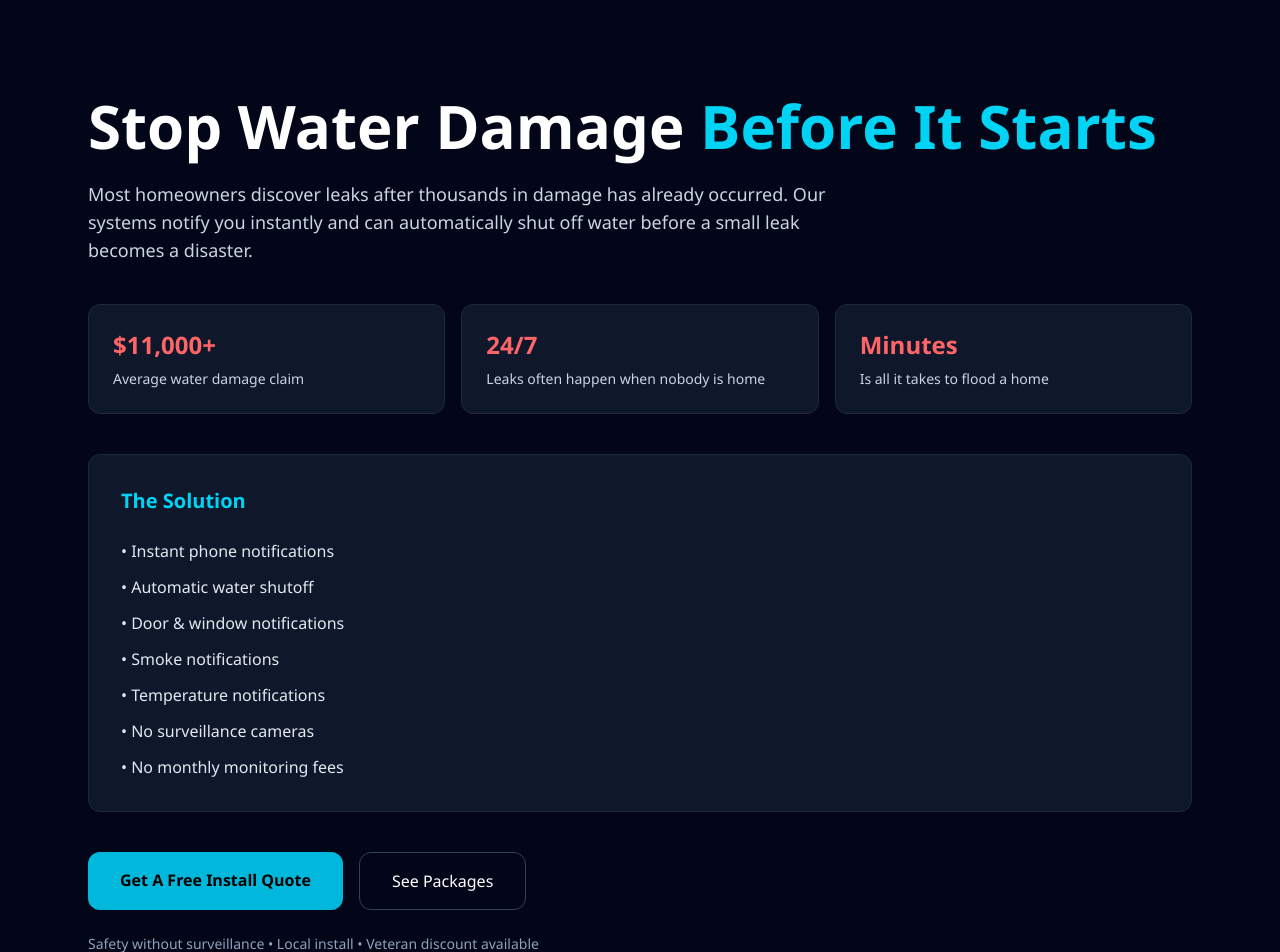
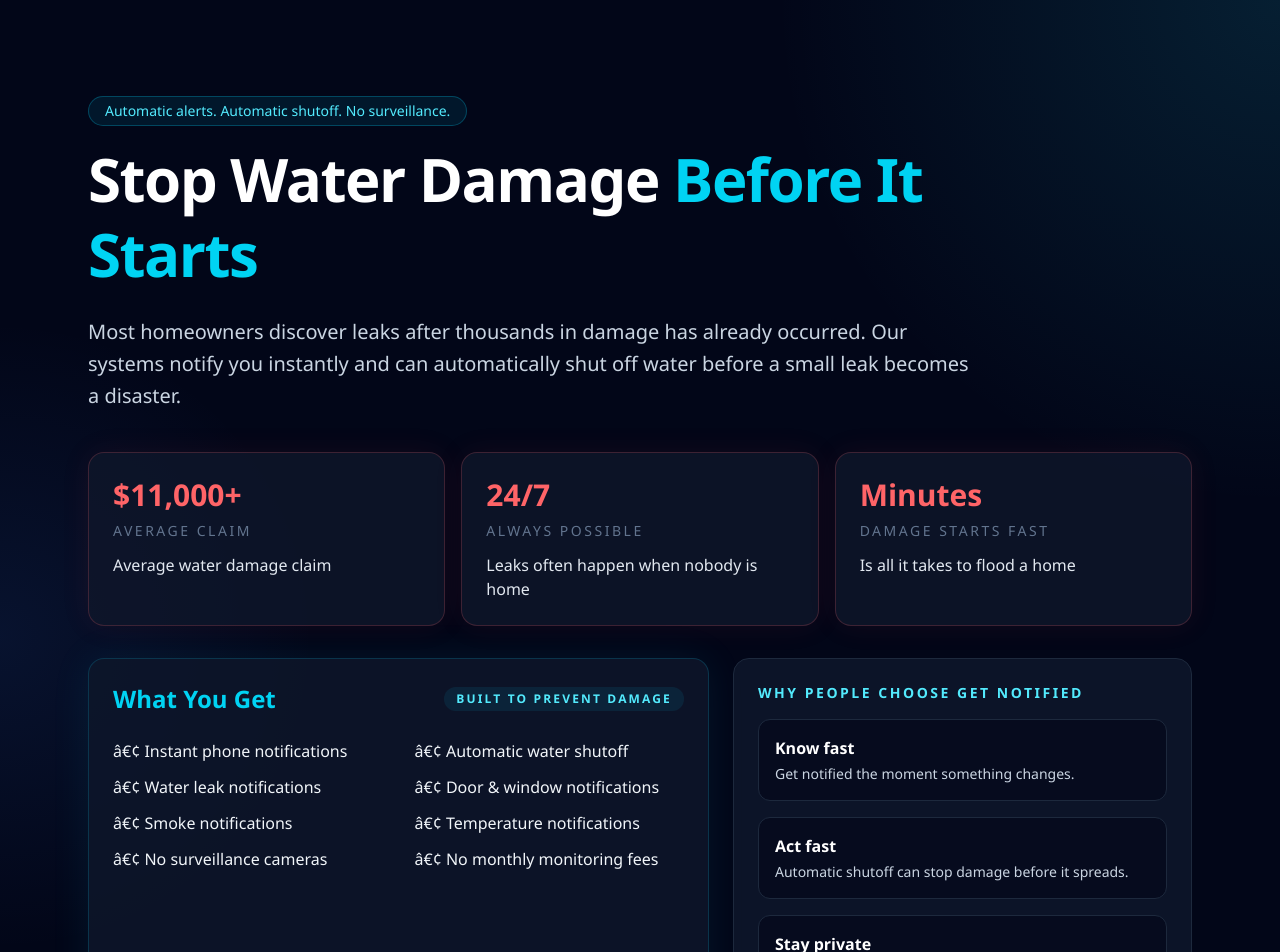
Before and after one commit to tompeezy/getnotified, a Next.js app: page / in a window 1280 px wide. Shown: the top 952 px of the page. Built offline with nearby package versions, Linux system fonts and the light colour scheme.

Commit message:
Make hero section pop

```diff
--- a/components/Hero.tsx
+++ b/components/Hero.tsx
@@ -2,81 +2,123 @@
 
 export default function Hero() {
   return (
-    <section className="relative bg-slate-950 text-white">
-      <div className="mx-auto max-w-6xl px-6 py-24">
+    <section className="relative overflow-hidden bg-slate-950 text-white">
+      <div className="absolute inset-0 bg-[radial-gradient(circle_at_top_right,rgba(34,211,238,0.12),transparent_28%),radial-gradient(circle_at_left,rgba(59,130,246,0.10),transparent_22%)]" />
+      <div className="relative mx-auto max-w-6xl px-6 py-20 md:py-24">
 
-        <h1 className="text-4xl font-bold md:text-6xl">
-          Stop Water Damage <span className="text-cyan-400">Before It Starts</span>
+        <div className="max-w-4xl">
+          <div className="mb-4 inline-flex rounded-full border border-cyan-500/30 bg-cyan-500/10 px-4 py-1 text-sm font-medium text-cyan-300">
+            Automatic alerts. Automatic shutoff. No surveillance.
+          </div>
+
+          <h1 className="max-w-5xl text-4xl font-extrabold leading-tight tracking-tight md:text-6xl">
+            Stop Water Damage{" "}
+            <span className="text-cyan-400">Before It Starts</span>
           </h1>
 
-        <p className="mt-6 text-lg text-slate-300 max-w-3xl">
+          <p className="mt-6 max-w-4xl text-lg leading-8 text-slate-300 md:text-xl">
             Most homeowners discover leaks after thousands in damage has already occurred.
             Our systems notify you instantly and can automatically shut off water before
             a small leak becomes a disaster.
           </p>
+        </div>
 
         <div className="mt-10 grid gap-4 md:grid-cols-3">
+          <div className="rounded-2xl border border-red-400/20 bg-slate-900/80 p-6 shadow-[0_0_30px_rgba(239,68,68,0.08)]">
+            <div className="text-3xl font-extrabold text-red-400">$11,000+</div>
+            <div className="mt-2 text-sm uppercase tracking-[0.18em] text-slate-500">Average claim</div>
+            <div className="mt-3 text-base text-slate-200">Average water damage claim</div>
+          </div>
 
-          <div className="bg-slate-900 border border-slate-800 rounded-xl p-6">
-            <div className="text-2xl font-bold text-red-400">$11,000+</div>
-            <div className="text-sm text-slate-300 mt-2">
-              Average water damage claim
+          <div className="rounded-2xl border border-red-400/20 bg-slate-900/80 p-6 shadow-[0_0_30px_rgba(239,68,68,0.08)]">
+            <div className="text-3xl font-extrabold text-red-400">24/7</div>
+            <div className="mt-2 text-sm uppercase tracking-[0.18em] text-slate-500">Always possible</div>
+            <div className="mt-3 text-base text-slate-200">Leaks often happen when nobody is home</div>
+          </div>
+
+          <div className="rounded-2xl border border-red-400/20 bg-slate-900/80 p-6 shadow-[0_0_30px_rgba(239,68,68,0.08)]">
+            <div className="text-3xl font-extrabold text-red-400">Minutes</div>
+            <div className="mt-2 text-sm uppercase tracking-[0.18em] text-slate-500">Damage starts fast</div>
+            <div className="mt-3 text-base text-slate-200">Is all it takes to flood a home</div>
           </div>
         </div>
 
-          <div className="bg-slate-900 border border-slate-800 rounded-xl p-6">
-            <div className="text-2xl font-bold text-red-400">24/7</div>
-            <div className="text-sm text-slate-300 mt-2">
-              Leaks often happen when nobody is home
+        <div className="mt-8 grid gap-6 lg:grid-cols-[1.15fr_0.85fr]">
+          <div className="rounded-2xl border border-cyan-500/20 bg-slate-900/85 p-6 shadow-[0_0_40px_rgba(34,211,238,0.08)]">
+            <div className="flex items-center justify-between gap-4">
+              <h2 className="text-2xl font-bold text-cyan-400">
+                What You Get
+              </h2>
+              <div className="rounded-full bg-cyan-500/10 px-3 py-1 text-xs font-semibold uppercase tracking-[0.18em] text-cyan-300">
+                Built to prevent damage
               </div>
             </div>
 
-          <div className="bg-slate-900 border border-slate-800 rounded-xl p-6">
-            <div className="text-2xl font-bold text-red-400">Minutes</div>
-            <div className="text-sm text-slate-300 mt-2">
-              Is all it takes to flood a home
+            <ul className="mt-6 grid gap-x-8 gap-y-3 text-base text-slate-100 md:grid-cols-2">
+              <li>â€¢ Instant phone notifications</li>
+              <li>â€¢ Automatic water shutoff</li>
+              <li>â€¢ Water leak notifications</li>
+              <li>â€¢ Door & window notifications</li>
+              <li>â€¢ Smoke notifications</li>
+              <li>â€¢ Temperature notifications</li>
+              <li>â€¢ No surveillance cameras</li>
+              <li>â€¢ No monthly monitoring fees</li>
+            </ul>
+          </div>
+
+          <div className="rounded-2xl border border-slate-800 bg-slate-900/85 p-6">
+            <div className="text-sm font-semibold uppercase tracking-[0.18em] text-cyan-300">
+              Why people choose Get Notified
+            </div>
+
+            <div className="mt-4 space-y-4">
+              <div className="rounded-xl border border-slate-800 bg-slate-950/60 p-4">
+                <div className="text-base font-semibold text-white">Know fast</div>
+                <div className="mt-1 text-sm text-slate-300">
+                  Get notified the moment something changes.
                 </div>
               </div>
 
+              <div className="rounded-xl border border-slate-800 bg-slate-950/60 p-4">
+                <div className="text-base font-semibold text-white">Act fast</div>
+                <div className="mt-1 text-sm text-slate-300">
+                  Automatic shutoff can stop damage before it spreads.
+                </div>
               </div>
 
-        <div className="mt-10 bg-slate-900 border border-slate-800 rounded-xl p-8">
-
-          <h2 className="text-xl font-semibold text-cyan-400">
-            The Solution
-          </h2>
-
-          <ul className="mt-6 space-y-3 text-slate-200">
-
-            <li>• Instant phone notifications</li>
-            <li>• Automatic water shutoff</li>
-            <li>• Door & window notifications</li>
-            <li>• Smoke notifications</li>
-            <li>• Temperature notifications</li>
-            <li>• No surveillance cameras</li>
-            <li>• No monthly monitoring fees</li>
-
-          </ul>
-
+              <div className="rounded-xl border border-slate-800 bg-slate-950/60 p-4">
+                <div className="text-base font-semibold text-white">Stay private</div>
+                <div className="mt-1 text-sm text-slate-300">
+                  Safety without surveillance and no monthly monitoring fees.
+                </div>
+              </div>
+            </div>
+          </div>
         </div>
 
-        <div className="mt-10 flex gap-4 flex-col sm:flex-row">
-
-          <a href="#contact"
-             className="bg-cyan-500 text-black px-8 py-4 rounded-xl font-semibold">
+        <div className="mt-8 flex flex-col gap-4 sm:flex-row">
+          <a
+            href="#contact"
+            className="inline-flex items-center justify-center rounded-xl bg-cyan-500 px-8 py-4 text-base font-bold text-slate-950 shadow-[0_0_30px_rgba(34,211,238,0.25)] transition hover:bg-cyan-400"
+          >
             Get A Free Install Quote
           </a>
 
-          <a href="#packages"
-             className="border border-slate-700 px-8 py-4 rounded-xl">
+          <a
+            href="#packages"
+            className="inline-flex items-center justify-center rounded-xl border border-slate-700 bg-slate-900/70 px-8 py-4 text-base font-semibold text-white transition hover:border-cyan-400 hover:text-cyan-300"
+          >
             See Packages
           </a>
-
         </div>
 
-        <p className="mt-6 text-sm text-slate-400">
-          Safety without surveillance • Local install • Veteran discount available
-        </p>
+        <div className="mt-6 flex flex-wrap gap-x-4 gap-y-2 text-sm text-slate-400">
+          <span>Safety without surveillance</span>
+          <span>â€¢</span>
+          <span>Local install</span>
+          <span>â€¢</span>
+          <span>Veteran discount available</span>
+        </div>
 
       </div>
     </section>
```
Also changed, not shown: 1 other file (tests, documents, lock files or other folders). Lines whose indentation alone changed are shown as unchanged.
